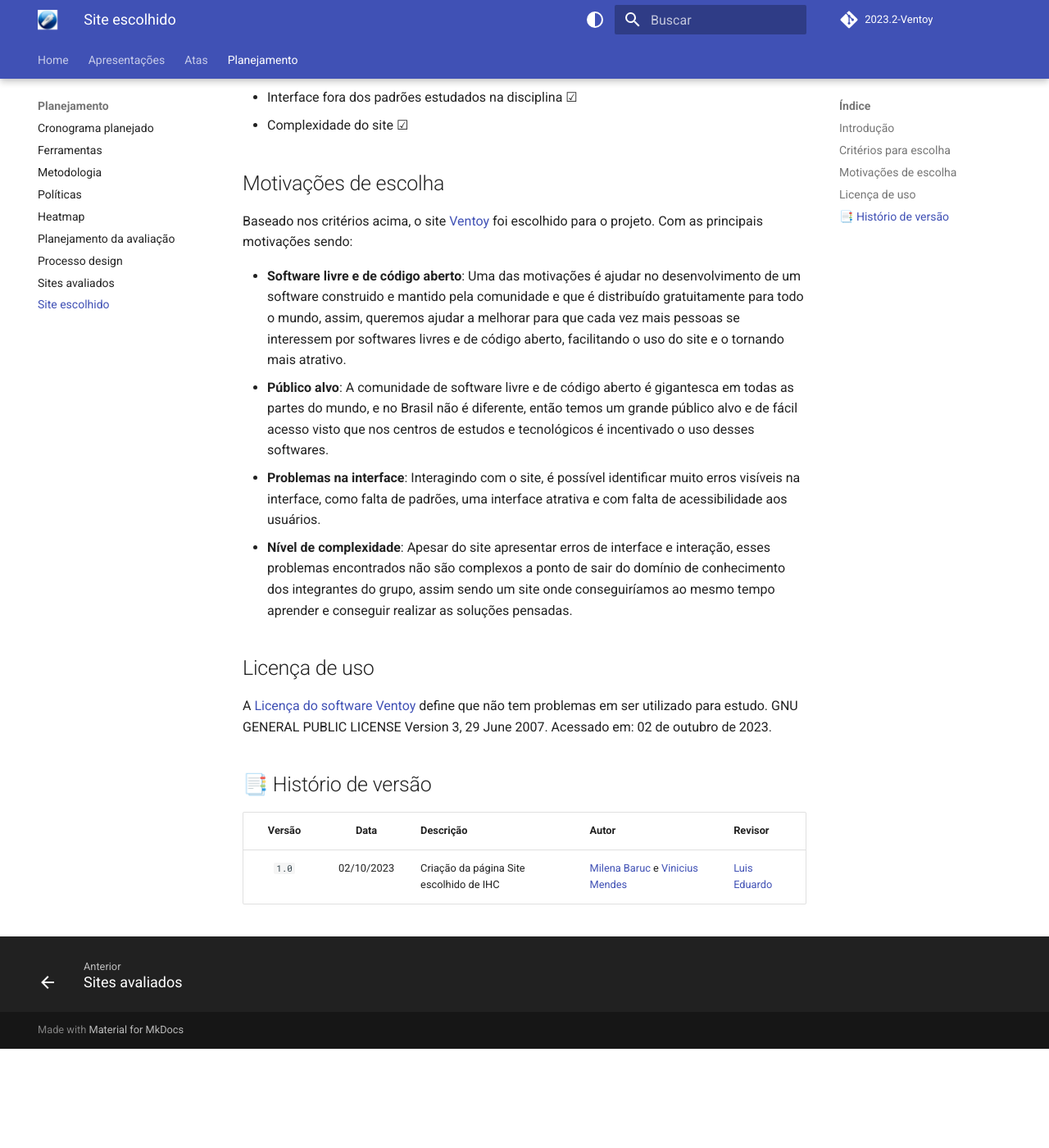
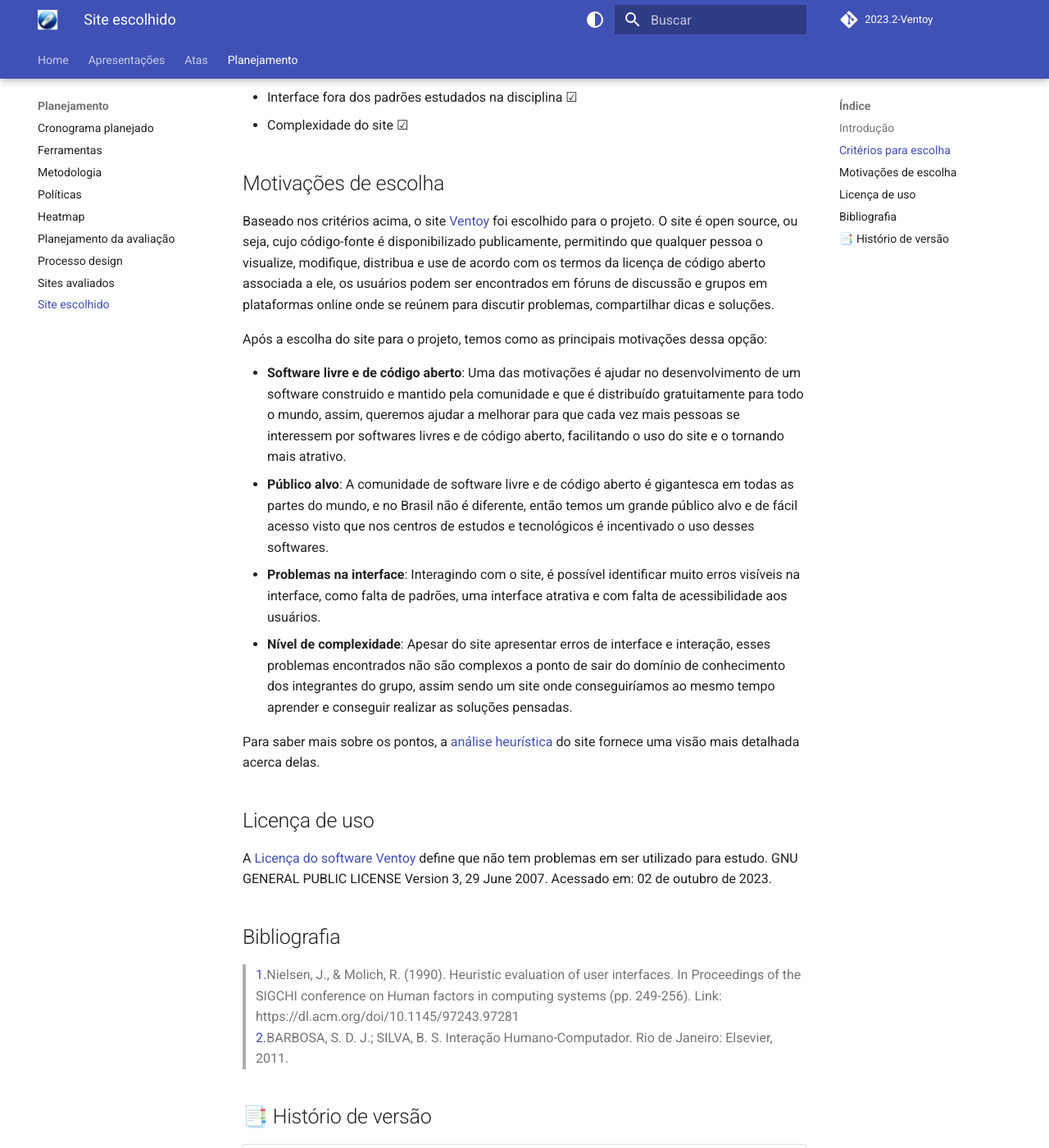
Before and after one commit to Interacao-Humano-Computador/2023.2-Ventoy, an MkDocs documentation site: the page built from docs/planejamento/site-escolhido.md, in a window 1280 px wide and 1400 px high, scrolled down 500 px. Shown: the whole window at 82% size. Built offline with MkDocs 1.6.1 and Material for MkDocs 9.7.7, drawn with Linux system fonts in a browser that asks for light colours; comment, search, counter and statistics services are not loaded; before the commit the page ends 1779 px from its top, so only the background shows below that; some of the changed text lies outside the part shown.

Commit message:
Update site-escolhido.md

```diff
--- a/docs/planejamento/site-escolhido.md
+++ b/docs/planejamento/site-escolhido.md
@@ -16,20 +16,30 @@
 
 ## Motivações de escolha
 
-Baseado nos critérios acima, o site [Ventoy](https://www.ventoy.net/en/index.html) foi escolhido para o projeto. Com as principais motivações sendo:
+Baseado nos critérios acima, o site [Ventoy](https://www.ventoy.net/en/index.html) foi escolhido para o projeto. O site é open source, ou seja, cujo código-fonte é disponibilizado publicamente, permitindo que qualquer pessoa o visualize, modifique, distribua e use de acordo com os termos da licença de código aberto associada a ele, os usuários podem ser encontrados em fóruns de discussão e grupos em plataformas online onde se reúnem para discutir problemas, compartilhar dicas e soluções.
+
+Após a escolha do site para o projeto, temos como as principais motivações dessa opção:
 
 * __Software livre e de código aberto__: Uma das motivações é ajudar no desenvolvimento de um software construido e mantido pela comunidade e que é distribuído gratuitamente para todo o mundo, assim, queremos ajudar a melhorar para que cada vez mais pessoas se interessem por softwares livres e de código aberto, facilitando o uso do site e o tornando mais atrativo.
 * __Público alvo__: A comunidade de software livre e de código aberto é gigantesca em todas as partes do mundo, e no Brasil não é diferente, então temos um grande público alvo e de fácil acesso visto que nos centros de estudos e tecnológicos é incentivado o uso desses softwares.
 * __Problemas na interface__: Interagindo com o site, é possível identificar muito erros visíveis na interface, como falta de padrões, uma interface atrativa e com falta de acessibilidade aos usuários.
 * __Nível de complexidade__: Apesar do site apresentar erros de interface e interação, esses problemas encontrados não são complexos a ponto de sair do domínio de conhecimento dos integrantes do grupo, assim sendo um site onde conseguiríamos ao mesmo tempo aprender e conseguir realizar as soluções pensadas.
 
+Para saber mais sobre os pontos, a [análise heurística](avaliacoes/PlanejamentoAvaliacaoVentoy.pdf) do site fornece uma visão mais detalhada acerca delas.
+
 ## Licença de uso
 
 A [Licença do software Ventoy](../assets/Licenca_uso) define que não tem problemas em ser utilizado para estudo. GNU GENERAL PUBLIC LICENSE
 Version 3, 29 June 2007. Acessado em: 02 de outubro de 2023.
+
+## Bibliografia
+
+> <a id="REF1" href="#anchor_1">1.</a>Nielsen, J., & Molich, R. (1990). Heuristic evaluation of user interfaces. In Proceedings of the SIGCHI conference on Human factors in computing systems (pp. 249-256). Link: https://dl.acm.org/doi/10.1145/97243.97281 </br>
+> <a id="REF1" href="#anchor_1">2.</a>BARBOSA, S. D. J.; SILVA, B. S. Interação Humano-Computador. Rio de Janeiro: Elsevier, 2011.
 
 ## 📑 Histório de versão
 
 | Versão| Data      | Descrição | Autor | Revisor       |
 | :-:   | :-:       | :--       | --    | --            |
 | `1.0`   |02/10/2023 |Criação da página Site escolhido de IHC| [Milena Baruc](https://github.com/MilenaBaruc) e [Vinicius Mendes](https://github.com/yabamiah)  | [Luis Eduardo](https://github.com/LuisMiranda10) |
+| `1.1`   |10/10/2023 |Correção da página Site escolhido de IHC|[Luis Eduardo](https://github.com/LuisMiranda10) | [Vinicius Mendes](https://github.com/yabamiah) |
```
